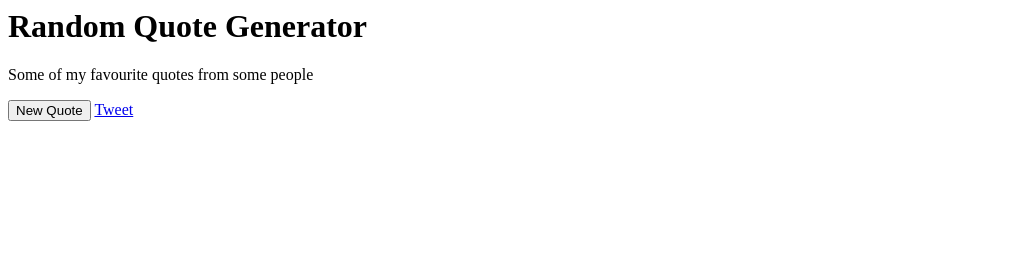
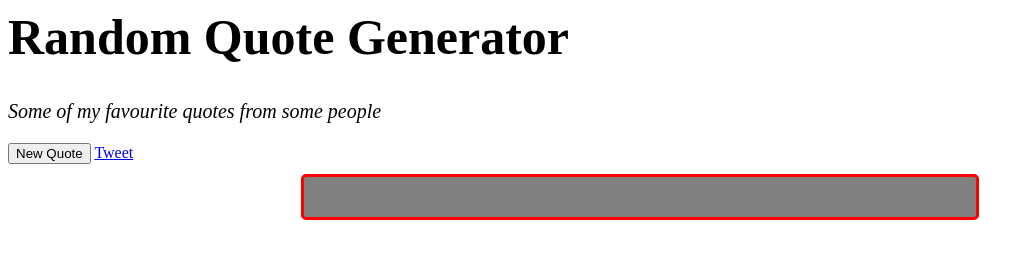
Before and after one commit to The-IT-Geek/Random-Quote-Machine, a plain HTML site: page index.html in a window 1280 px wide. Shown: the whole page, without its empty margins (0-1034 px from the left). Drawn offline with Linux system fonts and the light colour scheme.

Commit message:
Fixed href attribute and added src for script.js

```diff
--- a/index.html
+++ b/index.html
@@ -1,5 +1,6 @@
 <head>
-<link rel="stylesheet" type="text/css" href="theme.css
+<link rel="stylesheet" type="text/css" href="style.css">
+<script src="script.js"></script>
 </head>
 <div class='container-fluid text-center'>
   <h1>Random Quote Generator</h1>
```
